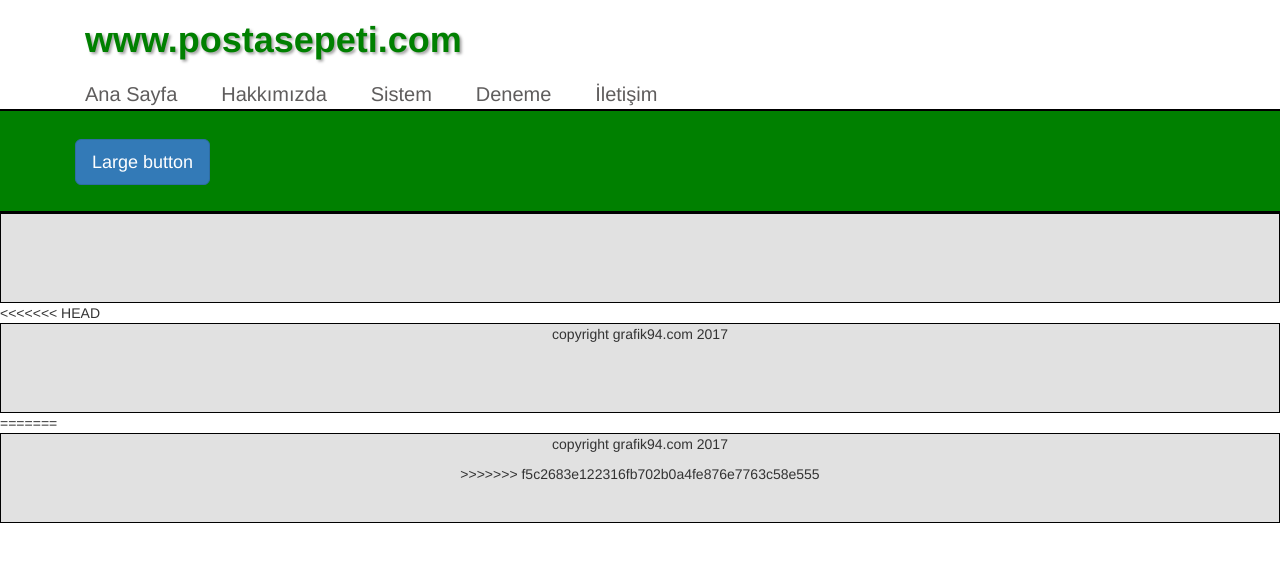
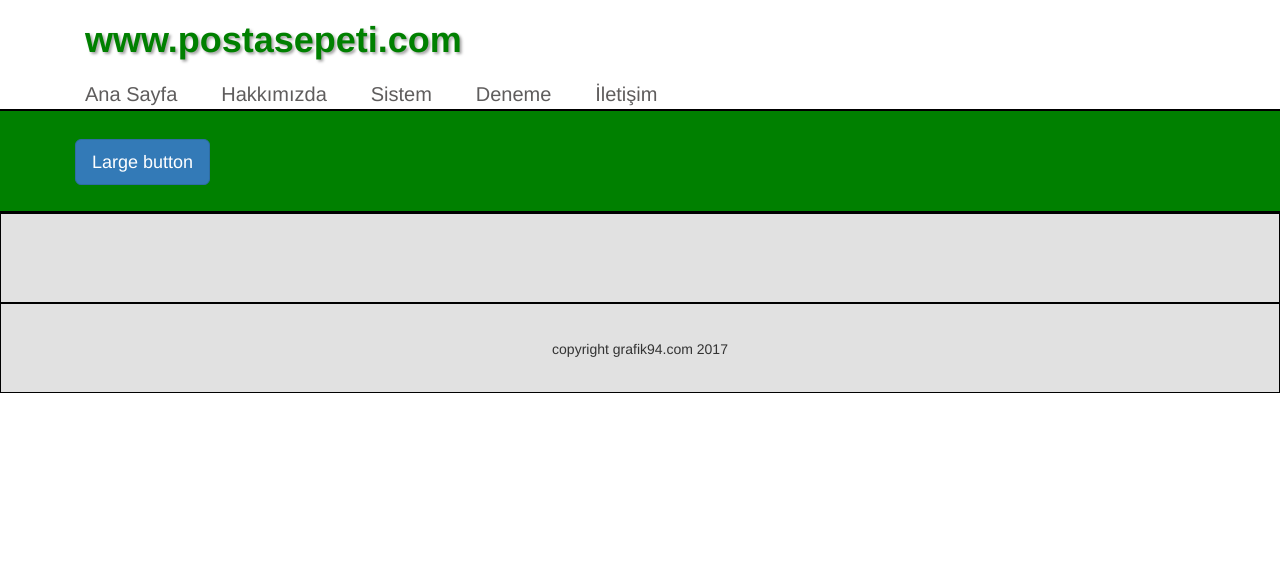
Before and after one commit to fatihint/postasepeti, a PHP site: page /template-parts/anasayfa.php in a window 1280 px wide. Shown: the top 562 px of the page. Run offline with PHP 8.4, Linux system fonts and the light colour scheme.

Commit message:
footer daki copyright yazısı ortalandı

```diff
--- a/assets/css/style.css
+++ b/assets/css/style.css
@@ -61,11 +61,9 @@ header#header .after-header{
     border: 1px solid black;
     background: #e1e1e1;
     text-align: center;
+    line-height: 90px;
 }
-#copyright{
 
-
-}
 /*************************
  BODY DİV
 *************************/
--- a/footer.php
+++ b/footer.php
@@ -1,16 +1,11 @@
 
-<<<<<<< HEAD
 <footer>
     <div id="footer">
-      <div class="container" id="copyright">
+      <div class="container">
         <p>copyright grafik94.com 2017</p>
       </div>
     </div>
-=======
-<footer id="footer" class="text-center">
-    <p>copyright grafik94.com 2017</p>
->>>>>>> f5c2683e122316fb702b0a4fe876e7763c58e555
-</footer>
+
 
 </body>
 <script type="text/javascript" src="assets/js/bootstrap.js"> </script>
```
